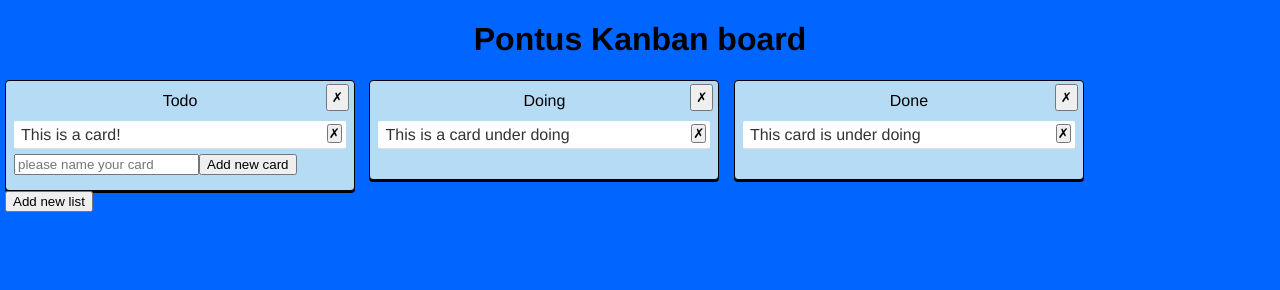
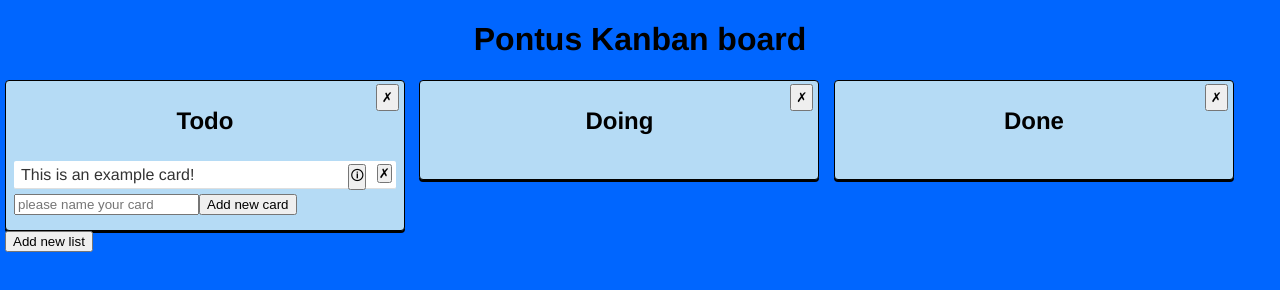
Before and after one commit to chas-academy/07-trello-clone-PontusSarland88, a plain HTML site: page index.html in a window 1280 px wide. Drawn offline with nearby package versions, Linux system fonts and the light colour scheme.

Commit message:
effect for header added, date is saved when new card is added

```diff
--- a/app.js
+++ b/app.js
@@ -36,9 +36,12 @@ $(function() {
                 event.preventDefault();
                 event.stopImmediatePropagation();
                 $(event.target).find('input').val('');
+                var date = getDate();
                 if(cardText[0].value !== "") {
                     var newCard = `<li class="card">
-                    <span>${cardText[0].value}</span>
+                    <span class="card-title">${cardText[0].value} | </span>
+                    <span class="date-title"> due date:  ${date}</span>
+                    <button class="button cardInfo">&#128712;</button>
                     <button class="button delete">&#10007;</button>
                     </li>`;
                     $(defaultThis).closest('.add-new-card').before(newCard);
@@ -52,7 +55,26 @@ $(function() {
         });
     });
 
-    $("#tabs").tabs({
+    $('#effect').on('click', function() {
+        $( "#effect" ).animate({
+            backgroundColor: "#000000",
+            color: "#ffffff",
+            width: 500
+          }, 1000 );
+    });
+
+
+    function getDate() {
+        var date =  $('#datepicker').datepicker('getDate');
+        return date.toISOString().substring(0, 10);
+    }
+
+    $('#datepicker').datepicker({
+        changeMonth: true,
+        changeYear: true
+      });
+
+    $('#tabs').tabs({
         event: "mouseover"
     });
 });
--- a/index.html
+++ b/index.html
@@ -31,27 +31,28 @@
                 </form>
             </div>
             <div id="tabs-2">
-                <p>This is my second tab</p>
+                <p>Date: <input type="text" id="datepicker"></p>
             </div>
         </div>
     </div>
     <div id="dialog-overlay" class="hidden">
     </div>
     <header>
-        <h1>Pontus Kanban board</h1>
+        <h1 id="effect">Pontus Kanban board</h1>
     </header>
     <div id="kanban-board">
         <div class="column">
             <div class="column-list">
                 <div class="column-header">
                     <!--Here goes the header for column-->
-                    Todo
+                    <h2>Todo</h2>
                     <button class="button delete">&#10007;</button>
                 </div>
                 <ul class="list-cards">
                     <li class="card">
                         <!--Enter card info -->
-                        This is a card!
+                        <span class="card-title">This is an example card!</span>
+                        <button class="button cardInfo">&#128712;</button>
                         <button class="button delete">&#10007;</button>
                     </li>
                     <li class="add-new-card">
@@ -67,14 +68,10 @@
             <div class="column-list">
                 <div class="column-header">
                     <!--Here goes the header for column-->
-                    Doing
+                    <h2>Doing</h2>
                     <button class="button delete">&#10007;</button>
                 </div>
                 <ul class="list-cards">
-                    <li class="card">
-                        <span>This is a card under doing</span>
-                        <button class="button delete">&#10007;</button>
-                    </li>
                 </ul>
             </div>
         </div>
@@ -82,14 +79,10 @@
             <div class="column-list">
                 <div class="column-header">
                     <!--Here goes the header for column-->
-                    Done
+                    <h2>Done</h2>
                     <button class="button delete">&#10007;</button>
                 </div>
                 <ul class="list-cards">
-                    <li class="card">
-                        <span>This card is under doing</span>
-                        <button class="button delete">&#10007;</button>
-                    </li>
                 </ul>
             </div>
         </div>
--- a/style.css
+++ b/style.css
@@ -9,10 +9,10 @@ header h1 {
 }
 
 #kanban-board {
-    /* height: 120vh; */
+
 }
 .column{
-    width: 350px;
+    width: 400px;
     margin: 0 5px;
     height: 100%;
     box-sizing: border-box;
@@ -83,6 +83,12 @@ header h1 {
     right: 4px;
     padding: 0px
 }
+.card .cardInfo {
+    position: absolute;
+    top: 3px;
+    right: 30px;
+    padding: 0px
+}
 
 ul {
     list-style: none;
```
